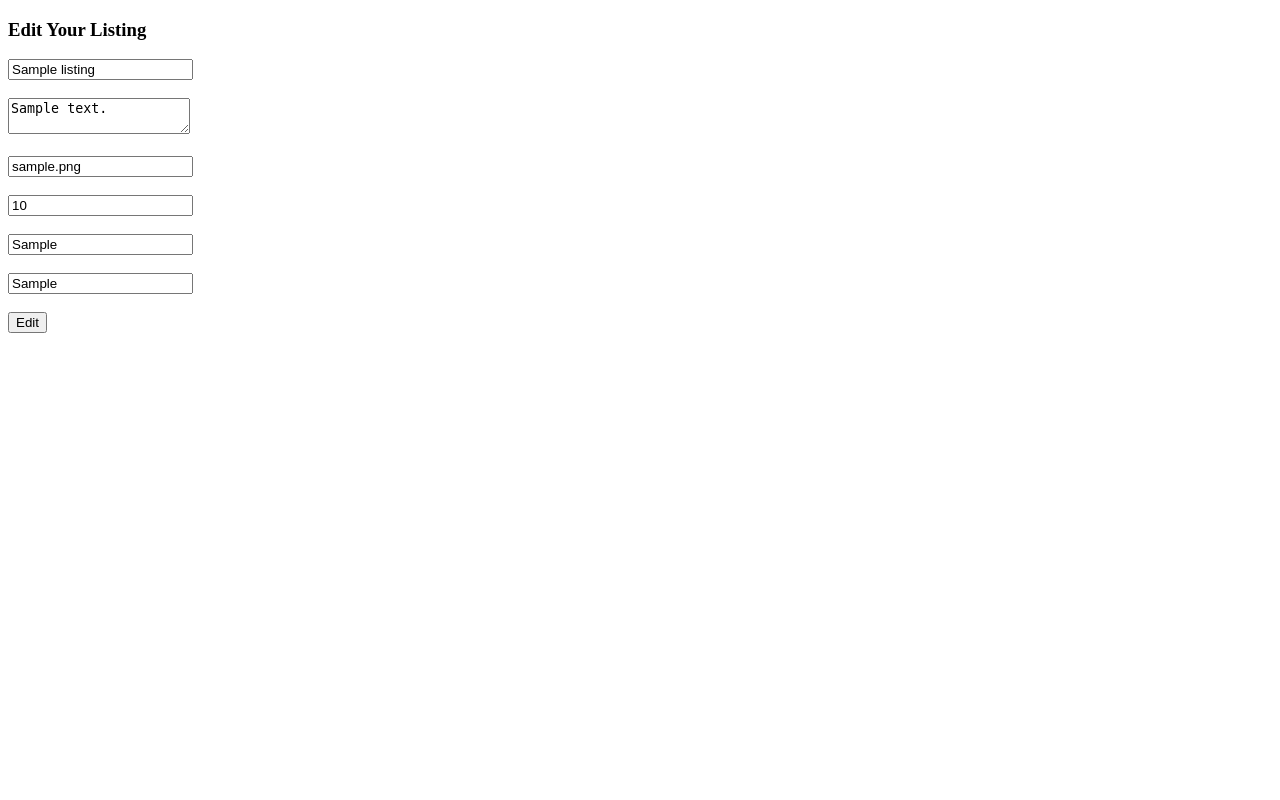
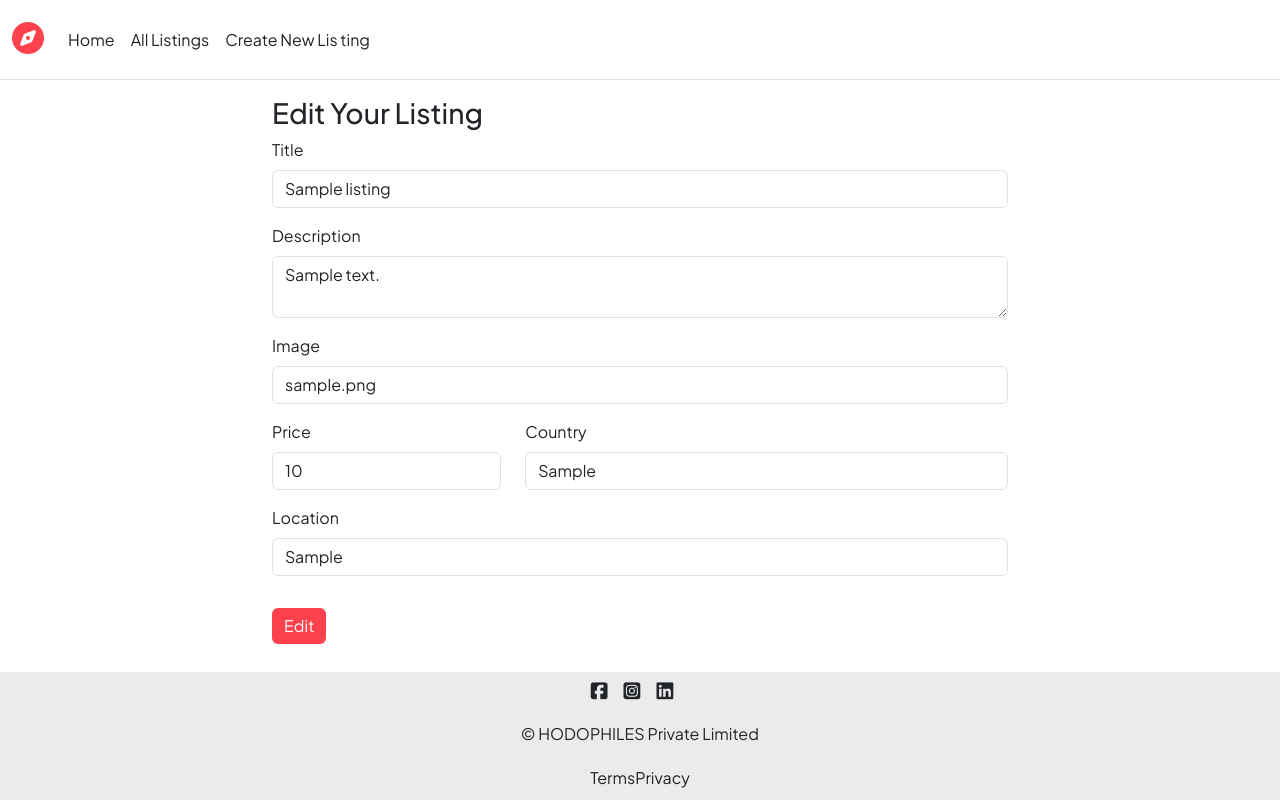
Before and after one commit to Patil-Ashutosh-Anandrao/HODOPHILES, a Node server app: page /listings/600000000000000000000001/edit in a window 1280 px wide. Run offline with Node 20, Linux system fonts and the light colour scheme; tables that the repository leaves empty hold one stand-in row (values such as "Sample post"); some libraries are stand-ins or nearby versions; some web fonts are replaced.

Commit message:
feat : update code

```diff
--- a/public/css/style.css
+++ b/public/css/style.css
@@ -120,3 +120,13 @@ body{
     background-color: #fe424d !important;
     border: none !important;
 }
+
+
+/* for Edit page */
+
+/* set background color to buttton  */
+
+.edit-btn{
+    background-color: #fe424d !important;
+    border: none !important;
+}
--- a/views/listings/edit.ejs
+++ b/views/listings/edit.ejs
@@ -6,32 +6,65 @@
     <title>HODOPHILES</title>
 </head>
 <body>
-    <h3> Edit Your Listing </h3>
 
-    <form method="post" action="/listings/<%= listing._id %>?_method=PUT">
+    <% layout("/layouts/boilerplate") %>
 
-        <input type="text" name="listing[title]" value="<%= listing.title %>">
-        <br> <br>
+    <div class="row mt-3">
+        <div class="col-8 offset-2">
 
-        <textarea type="text" name="listing[description]"><%= listing.description %>
-        </textarea>
-        <br> <br>
 
-        <input type="text" name="listing[image]" value="<%= listing.image %>">
-        <br><br>
+            <h3> Edit Your Listing </h3>
 
-        <input type="number" name="listing[price]" value="<%= listing.price %>">
-        <br> <br>
+            <form method="post" action="/listings/<%= listing._id %>?_method=PUT">
 
-        <input type="text" name="listing[country]" value="<%= listing.country %>">
-        <br> <br>
 
-        <input type="text" name="listing[location]" value="<%= listing.location %>">
-        <br> <br>
+                <div class="mb-3">
+                    <label for="title" class="form-label">Title</label>
+                    <input type="text" class="form-control" name="listing[title]" value="<%= listing.title %>">
+                </div>
 
-        <button>Edit</button>
 
-    </form>
+                <div class="mb-3">
+                    <label for="description" class="form-label">Description</label>
+                    <textarea type="text" class="form-control" name="listing[description]"><%= listing.description %>
+                    </textarea>
+                </div>
+
+
+                <div class="mb-3">
+                    <label for="image" class="form-label">Image</label>
+                    <input type="text" class="form-control" name="listing[image]" value="<%= listing.image %>">
+                </div>
+
+
+                <div class="row">
+
+                    <div class="mb-3 col-md-4">
+                        <label for="price" class="form-label">Price</label>
+                        <input type="number" class="form-control" name="listing[price]" value="<%= listing.price %>">
+                    </div>
+
+                    <div class="mb-3 col-md-8">
+                        <label for="country" class="form-label">Country</label>
+                        <input type="text" class="form-control" name="listing[country]" value="<%= listing.country %>">
+                    </div>
+
+                </div>
+
+                <div class="mb-3">
+                    <label for="location" class="form-label">Location</label>
+                    <input type="text" class="form-control" name="listing[location]" value="<%= listing.location %>">
+                </div>
+
+
+                <button class="btn btn-dark edit-btn mt-3">Edit</button>
+
+            </form>
+
+        </div>
+
+    </div>
+
 
 </body>
 </html>
```
